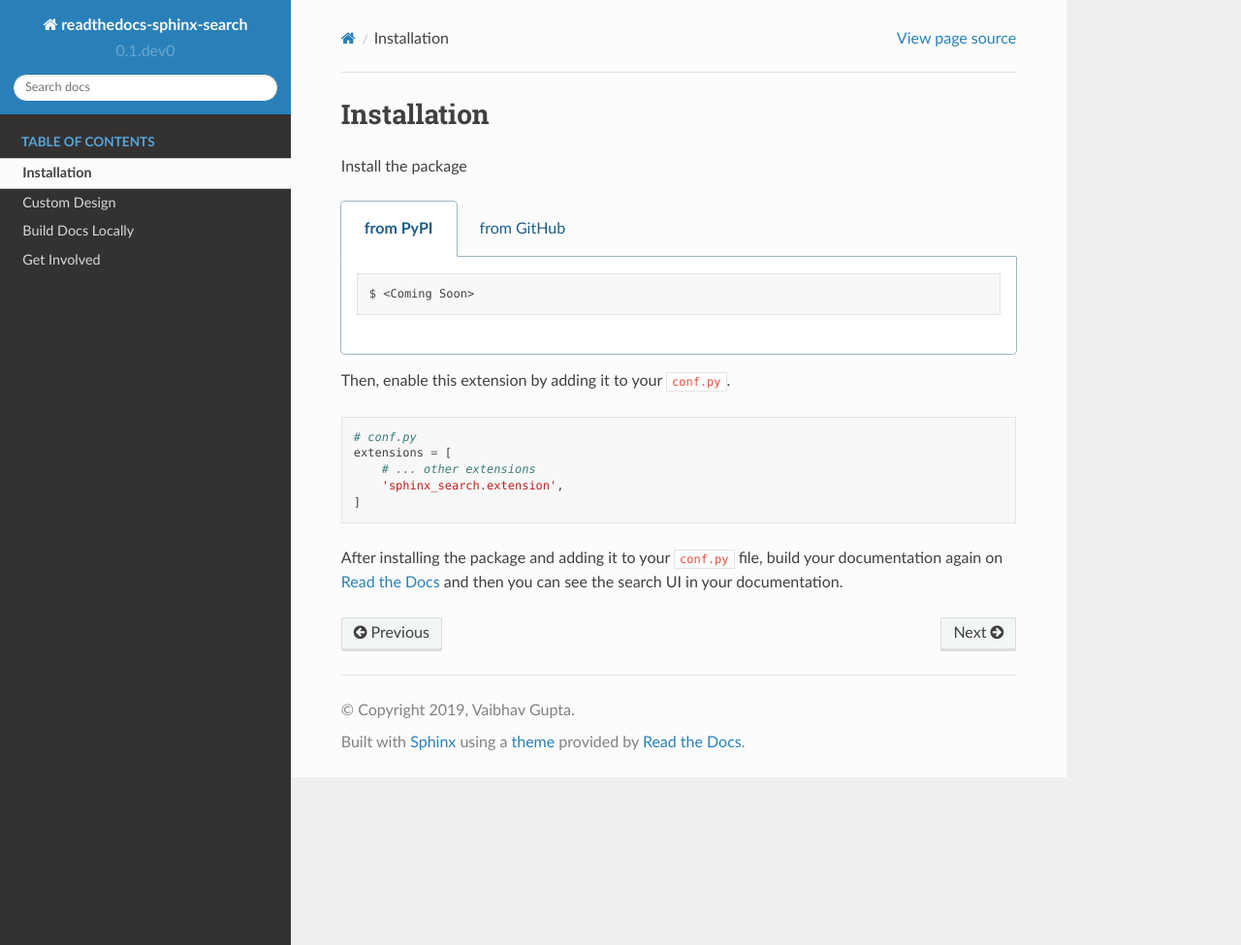
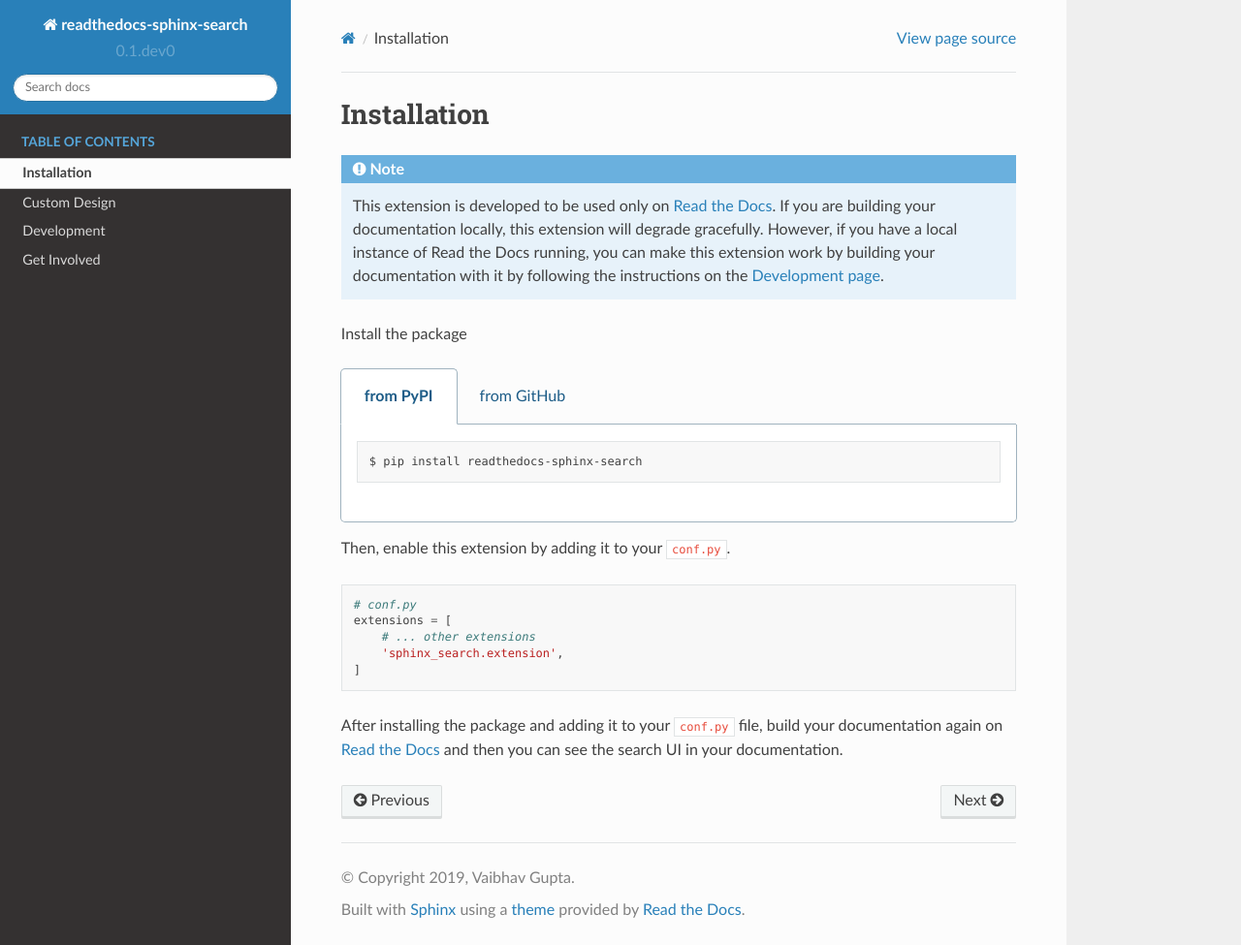
Before and after one commit to readthedocs/readthedocs-sphinx-search, a Sphinx documentation site: the page built from docs/installation.rst, in a window 1280 px wide and 975 px high. Shown: the whole window at 97% size. Built offline with Sphinx 7.4.7 and the Read the Docs theme 2.0.0, drawn with Linux system fonts in a browser that asks for light colours.

Commit message:
update docs

```diff
--- a/docs/index.rst
+++ b/docs/index.rst
@@ -40,7 +40,7 @@ The CSS is also autoprefixed to extend the support to most of the browsers.
 
    installation
    custom-design
-   build-docs-locally
+   development
    get-involved
 
 
@@ -52,7 +52,7 @@ The CSS is also autoprefixed to extend the support to most of the browsers.
     :alt: Documentation Status
     :target: https://readthedocs-sphinx-search.readthedocs.io/en/latest/?badge=latest
 
-.. |License| image:: https://img.shields.io/github/license/rtfd/readthedocs-sphinx-search.svg
+.. |license| image:: https://img.shields.io/github/license/rtfd/readthedocs-sphinx-search.svg
    :target: LICENSE
    :alt: Repository license
 
--- a/docs/installation.rst
+++ b/docs/installation.rst
@@ -1,5 +1,14 @@
 Installation
 ============
+
+.. note::
+
+    This extension is developed to be used only on `Read the Docs`_.
+    If you are building your documentation locally,
+    this extension will degrade gracefully.
+    However, if you have a local instance of Read the Docs running,
+    you can make this extension work by building your documentation with it by
+    following the instructions on the :doc:`Development page <development>`.
 
 Install the package
 
@@ -9,7 +18,7 @@ Install the package
 
         .. prompt:: bash
 
-            <Coming Soon>
+            pip install readthedocs-sphinx-search
 
     .. tab:: from GitHub
 
```
Also changed, not shown: docs/build-docs-locally.rst (deleted, +0 -40 lines), docs/development.rst (added, +24 -0 lines).
